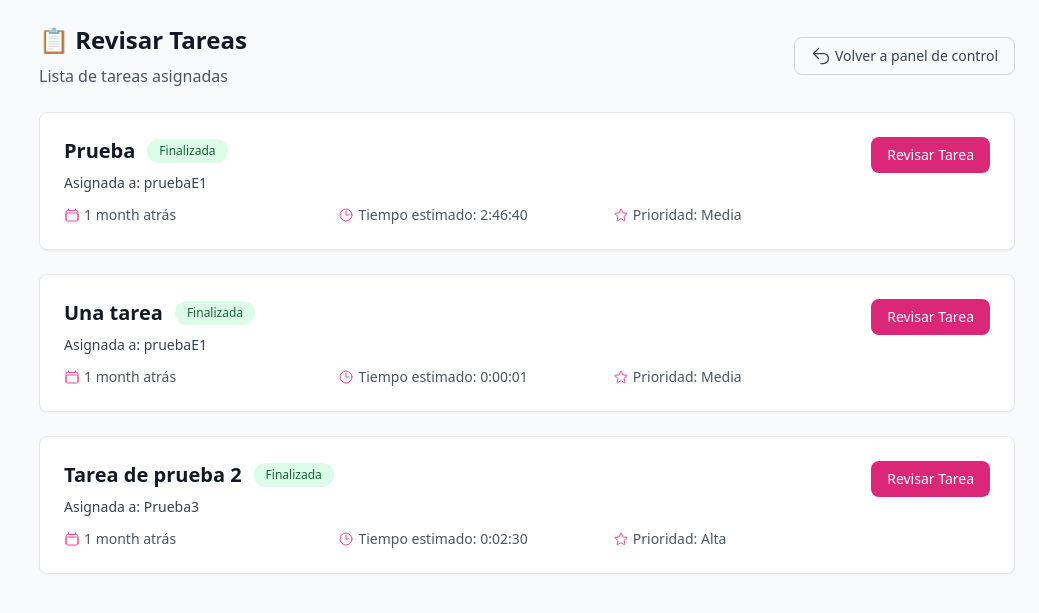
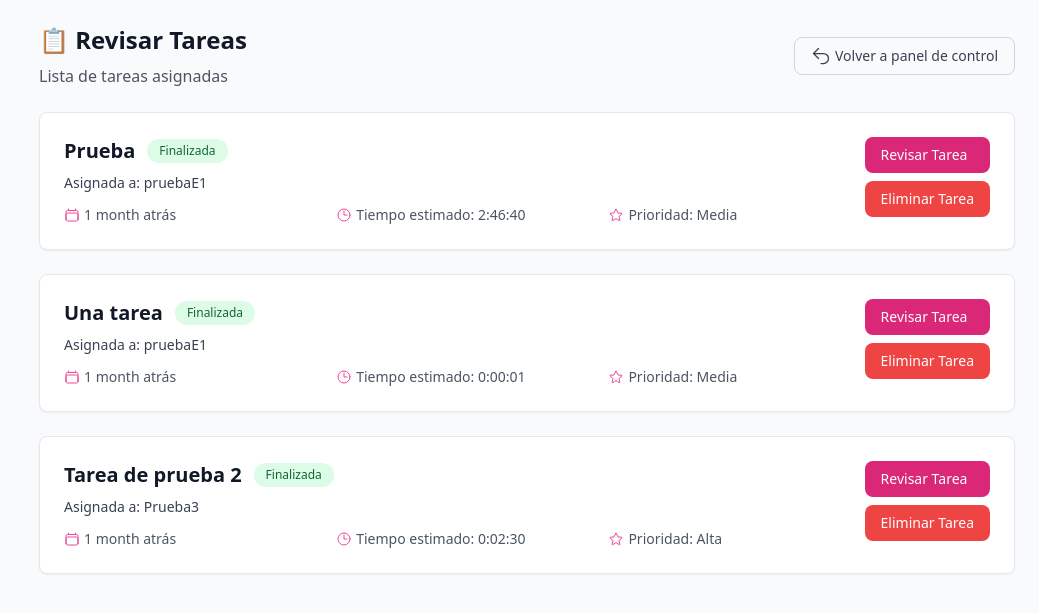
Before and after one commit to JeanCarloLondo/PEEPS, a Django app: template tasks/templates/revisar_tareas.html in a window 1280 px wide. Shown: the top 613 px of the page, without its empty margins (241-1280 px from the left). Run offline with Django 5.2, Linux system fonts and the light colour scheme; the template is opened without the code that fills it: values that come from a table or form of the project are taken from there, others are empty; data comes from the database, SQL or seed files in the repository; both versions use the stored data as it was after the commit; some libraries are stand-ins or nearby versions.

Commit message:
Añadiendo detalles finales para MVP

```diff
--- a/tasks/templates/revisar_tareas.html
+++ b/tasks/templates/revisar_tareas.html
@@ -47,8 +47,7 @@
                     <div class="flex-1">
                         <div class="flex items-center gap-3 mb-2">
                             <h3 class="text-xl font-bold text-gray-900">{{ tarea.titulo }}</h3>
-                            <span
-                                class="px-3 py-1 text-xs font-medium rounded-full
+                            <span class="px-3 py-1 text-xs font-medium rounded-full
                                 {% if tarea.completada %}
                                     bg-green-100 text-green-800
                                 {% elif tarea.aceptada_por.count > 0 %}
@@ -75,24 +74,24 @@
 
                         <div class="grid grid-cols-1 md:grid-cols-3 gap-4 text-sm text-gray-600">
                             <div class="flex items-center">
-                                <svg xmlns="http://www.w3.org/2000/svg" fill="none" viewBox="0 0 24 24" stroke-width="1.5"
-                                    stroke="currentColor" class="w-4 h-4 mr-1 text-primary-500">
+                                <svg xmlns="http://www.w3.org/2000/svg" fill="none" viewBox="0 0 24 24"
+                                    stroke-width="1.5" stroke="currentColor" class="w-4 h-4 mr-1 text-primary-500">
                                     <path stroke-linecap="round" stroke-linejoin="round"
                                         d="M6.75 3v2.25M17.25 3v2.25M3 18.75V7.5a2.25 2.25 0 012.25-2.25h13.5A2.25 2.25 0 0121 7.5v11.25m-18 0A2.25 2.25 0 005.25 21h13.5A2.25 2.25 0 0021 18.75m-18 0v-7.5A2.25 2.25 0 015.25 9h13.5A2.25 2.25 0 0121 11.25v7.5" />
                                 </svg>
                                 <span>{{ tarea.fecha_asignacion|timesince }} atrás</span>
                             </div>
                             <div class="flex items-center">
-                                <svg xmlns="http://www.w3.org/2000/svg" fill="none" viewBox="0 0 24 24" stroke-width="1.5"
-                                    stroke="currentColor" class="w-4 h-4 mr-1 text-primary-500">
+                                <svg xmlns="http://www.w3.org/2000/svg" fill="none" viewBox="0 0 24 24"
+                                    stroke-width="1.5" stroke="currentColor" class="w-4 h-4 mr-1 text-primary-500">
                                     <path stroke-linecap="round" stroke-linejoin="round"
                                         d="M12 6v6h4.5m4.5 0a9 9 0 11-18 0 9 9 0 0118 0z" />
                                 </svg>
                                 <span>Tiempo estimado: {{ tarea.tiempo_estimado }}</span>
                             </div>
                             <div class="flex items-center">
-                                <svg xmlns="http://www.w3.org/2000/svg" fill="none" viewBox="0 0 24 24" stroke-width="1.5"
-                                    stroke="currentColor" class="w-4 h-4 mr-1 text-primary-500">
+                                <svg xmlns="http://www.w3.org/2000/svg" fill="none" viewBox="0 0 24 24"
+                                    stroke-width="1.5" stroke="currentColor" class="w-4 h-4 mr-1 text-primary-500">
                                     <path stroke-linecap="round" stroke-linejoin="round"
                                         d="M11.48 3.499a.562.562 0 011.04 0l2.125 5.111a.563.563 0 00.475.345l5.518.442c.499.04.701.663.321.988l-4.204 3.602a.563.563 0 00-.182.557l1.285 5.385a.562.562 0 01-.84.61l-4.725-2.885a.563.563 0 00-.586 0L6.982 20.54a.562.562 0 01-.84-.61l1.285-5.386a.562.562 0 00-.182-.557l-4.204-3.602a.563.563 0 01.321-.988l5.518-.442a.563.563 0 00.475-.345L11.48 3.5z" />
                                 </svg>
@@ -107,6 +106,14 @@
                             class="bg-primary-600 text-white px-4 py-2 rounded-lg hover:bg-primary-700 text-sm font-medium transition-colors">
                             Revisar Tarea
                         </a>
+                        </a>
+                        <form method="POST" action="{% url 'eliminar_tarea' tarea.id %}"
+                            onsubmit="return confirm('¿Estás seguro de que deseas eliminar esta tarea?');">
+                            {% csrf_token %}
+                            <button type="submit"
+                                class="bg-red-500 text-white px-4 py-2 rounded-lg hover:bg-red-600 text-sm font-medium transition-colors">
+                                Eliminar Tarea
+                            </button>
                             {% elif tarea.aceptada_por.count > 0 %}
                             <a href="#"
                                 class="bg-red-600 text-white px-4 py-2 rounded-lg hover:bg-red-700 text-sm font-medium transition-colors">
--- a/tasks/views.py
+++ b/tasks/views.py
@@ -115,7 +115,7 @@ def clean_empleados(self):
 def eliminar_tarea(request, tarea_id):
     tarea = get_object_or_404(Tarea, id=tarea_id, jefe=request.user)
     tarea.delete()
-    return redirect('jefe_crear_tarea')
+    return redirect('revisar_tareas')
 
 @login_required
 def detalle_tarea(request, tarea_id):
```
Also changed, not shown: db.sqlite3, media/evidencias/Captura_de_pantalla_2025-04-24_005442.png (deleted), media/evidencias/Captura_de_pantalla_2025-04-24_005442_9e88q0S.png (deleted), media/evidencias/Captura_de_pantalla_2025-04-24_005442_9e88q0S_kNjfwKh.png (deleted), media/evidencias/Captura_de_pantalla_2025-04-24_005442_LOMueaa.png (deleted), media/evidencias/Captura_de_pantalla_2025-04-24_005442_Nx2tB71.png (deleted), media/evidencias/Captura_de_pantalla_2025-04-24_005442_PHtJqC2.png (deleted), media/evidencias/Captura_de_pantalla_2025-04-24_005442_VDs3BTG.png (deleted), media/evidencias/Captura_de_pantalla_2025-04-24_005442_usqCY8l.png (deleted), media/evidencias/Captura_de_pantalla_2025-04-24_005442_xkI9WQq.png (deleted), media/evidencias/WhatsApp_Image_2025-04-21_at_5.11.51_PM.jpeg (deleted), media/evidencias/WhatsApp_Image_2025-04-21_at_5_6w7pABJ.11.51_PM.jpeg (deleted). Lines whose indentation alone changed are shown as unchanged.
